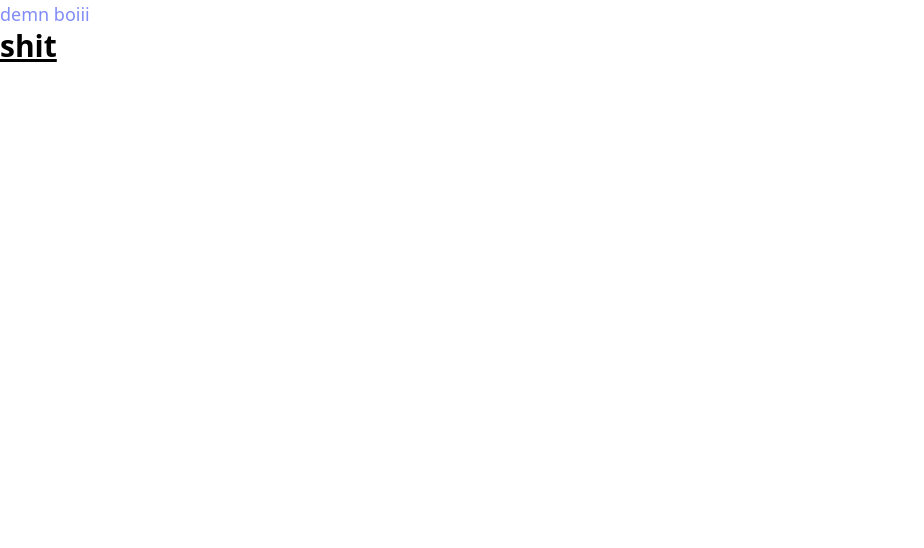
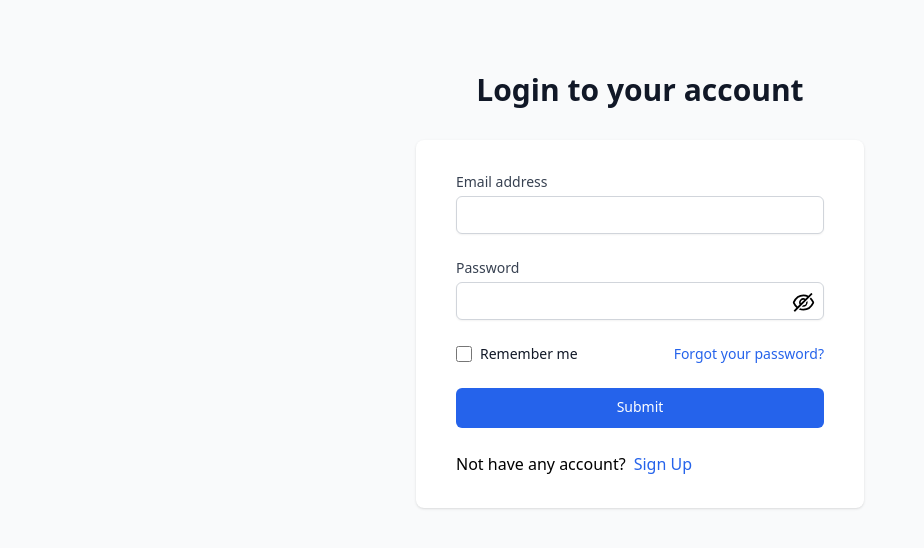
Before and after one commit to YitavGil/e-shop, a React (Vite) app in the folder frontend/: page /login in a window 1280 px wide. Shown: the top 548 px of the page, without its empty margins (0-924 px from the left). Built offline with nearby package versions, Linux system fonts and the light colour scheme.

Commit message:
login page frontend

```diff
--- a/frontend/package.json
+++ b/frontend/package.json
@@ -10,8 +10,12 @@
     "preview": "vite preview"
   },
   "dependencies": {
+    "axios": "^1.3.6",
     "react": "^18.2.0",
-    "react-dom": "^18.2.0"
+    "react-dom": "^18.2.0",
+    "react-icons": "^4.8.0",
+    "react-router-dom": "^6.10.0",
+    "react-toastify": "^9.1.2"
   },
   "devDependencies": {
     "@types/react": "^18.0.28",
--- a/frontend/src/App.jsx
+++ b/frontend/src/App.jsx
@@ -1,11 +1,13 @@
-
+import { BrowserRouter, Routes, Route  } from 'react-router-dom';
+import { LoginPage } from "./Routes.js"
 function App() {
 
   return (
-<div>
-  <h1 className='text-indigo-400 text-lg'>demn boiii</h1>
-  <p className="text-3xl font-bold underline">shit </p>
-</div>
+    <BrowserRouter>
+    <Routes>
+      <Route path='/login' element={<LoginPage />} />
+    </Routes>
+    </BrowserRouter>
   )
 }
 
--- /dev/null
+++ b/frontend/src/Routes.js
@@ -0,0 +1,6 @@
+import LoginPage from './pages/LoginPage.jsx';
+
+
+export {
+  LoginPage,
+}
--- /dev/null
+++ b/frontend/src/components/login/Login.jsx
@@ -0,0 +1,123 @@
+import { useState } from "react";
+import { AiOutlineEye, AiOutlineEyeInvisible } from "react-icons/ai";
+import styles from "../../styles/styles";
+import { Link, useNavigate } from "react-router-dom";
+import axios from "axios";
+import { toast } from "react-toastify";
+
+const Login = () => {
+  const navigate = useNavigate();
+  const [email, setEmail] = useState("");
+  const [password, setPassword] = useState("");
+  const [visible, setVisible] = useState(false);
+
+  const handleSubmit = (e) => {
+    e.preventDefault();
+  }
+  return (
+    <div className="min-h-screen bg-gray-50 flex flex-col py-12 sm:px-6 lg:px-8">
+      <div className="sm:mx-auto sm:w-full sm:max-w-md">
+        <h2 className="mt-6 text-center text-3xl font-extrabold text-gray-900">
+          Login to your account
+        </h2>
+      </div>
+      <div className="mt-8 sm:mx-auto sm:w-full sm:max-w-md">
+        <div className="bg-white py-8 px-4 shadow sm:rounded-lg sm:px-10">
+        <form className="space-y-6" onSubmit={handleSubmit}>
+            <div>
+              <label
+                htmlFor="email"
+                className="block text-sm font-medium text-gray-700"
+              >
+                Email address
+              </label>
+              <div className="mt-1">
+                <input
+                  type="email"
+                  name="email"
+                  autoComplete="email"
+                  required
+                  value={email}
+                  onChange={(e) => setEmail(e.target.value)}
+                  className="appearance-none block w-full px-3 py-2 border border-gray-300 rounded-md shadow-sm placeholder-gray-400 focus:outline-none focus:ring-blue-500 focus:border-blue-500 sm:text-sm"
+                />
+              </div>
+            </div>
+            <div>
+              <label
+                htmlFor="password"
+                className="block text-sm font-medium text-gray-700"
+              >
+                Password
+              </label>
+              <div className="mt-1 relative">
+                <input
+                  type={visible ? "text" : "password"}
+                  name="password"
+                  autoComplete="current-password"
+                  required
+                  value={password}
+                  onChange={(e) => setPassword(e.target.value)}
+                  className="appearance-none block w-full px-3 py-2 border border-gray-300 rounded-md shadow-sm placeholder-gray-400 focus:outline-none focus:ring-blue-500 focus:border-blue-500 sm:text-sm"
+                />
+                {visible ? (
+                  <AiOutlineEye
+                    className="absolute right-2 top-2 cursor-pointer"
+                    size={25}
+                    onClick={() => setVisible(false)}
+                  />
+                ) : (
+                  <AiOutlineEyeInvisible
+                    className="absolute right-2 top-2 cursor-pointer"
+                    size={25}
+                    onClick={() => setVisible(true)}
+                  />
+                )}
+              </div>
+            </div>
+            <div className={`${styles.noramlFlex} justify-between`}>
+              <div className={`${styles.noramlFlex}`}>
+                <input
+                  type="checkbox"
+                  name="remember-me"
+                  id="remember-me"
+                  className="h-4 w-4 text-blue-600 focus:ring-blue-500 border-gray-300 rounded"
+                />
+                <label
+                  htmlFor="remember-me"
+                  className="ml-2 block text-sm text-gray-900"
+                >
+                  Remember me
+                </label>
+              </div>
+              <div className="text-sm">
+                <a
+                  href=".forgot-password"
+                  className="font-medium text-blue-600 hover:text-blue-500"
+                >
+                  Forgot your password?
+                </a>
+              </div>
+            </div>
+            <div>
+              <button
+                type="submit"
+                className="group relative w-full h-[40px] flex justify-center py-2 px-4 border border-transparent text-sm font-medium rounded-md text-white bg-blue-600 hover:bg-blue-700"
+              >
+                Submit
+              </button>
+            </div>
+            <div className={`${styles.noramlFlex} w-full`}>
+              <h4>Not have any account?</h4>
+              <Link to="/sign-up" className="text-blue-600 pl-2">
+                Sign Up
+              </Link>
+            </div>
+          </form>
+        </div>
+      </div>
+    </div>
+  );
+};
+
+export default Login;
--- a/frontend/src/index.css
+++ b/frontend/src/index.css
@@ -1,3 +1,44 @@
 @tailwind base;
 @tailwind components;
 @tailwind utilities;
+
+/* fonts */
+@import url('https://fonts.googleapis.com/css2?family=Roboto:ital,wght@0,100;0,300;0,400;0,500;0,700;0,900;1,100;1,300;1,400;1,500;1,700;1,900&display=swap');
+@import url('https://fonts.googleapis.com/css2?family=Poppins:ital,wght@0,100;0,200;0,300;0,400;0,500;0,600;0,700;0,800;0,900;1,100;1,200;1,300;1,400;1,500;1,600;1,700;1,800;1,900&display=swap');
+
+*{
+  scroll-behavior: smooth;
+}
+body {
+  font-family: system-ui, -apple-system, BlinkMacSystemFont, "Segoe UI", Roboto,
+    Oxygen, Ubuntu, Cantarell, "Open Sans", "Helvetica Neue", sans-serif;
+    background: #F6F6F5;
+    scroll-behavior: smooth;
+}
+input,select{
+  outline: none;
+}
+.batch_heart{
+  background: tomato;
+  width: 15px;
+  height: 15px;
+  display: flex;
+  align-items: center;
+  justify-content: center;
+  border-radius: 100%;
+  position: absolute;
+  right: -24%;
+  top: -9%;
+  cursor: pointer;
+}
+/* Chrome, Safari, Edge, Opera */
+input::-webkit-outer-spin-button,
+input::-webkit-inner-spin-button {
+  -webkit-appearance: none;
+  margin: 0;
+}
+
+/* Firefox */
+input[type=number] {
+  -moz-appearance: textfield;
+}
--- /dev/null
+++ b/frontend/src/pages/LoginPage.jsx
@@ -0,0 +1,12 @@
+import React from 'react';
+import Login from "../components/login/Login.jsx";
+
+const LoginPage = () => {
+  return (
+    <div>
+      <Login />
+    </div>
+  )
+}
+
+export default LoginPage
```
Also changed, not shown: 1 other file (tests, documents, lock files or other folders).
